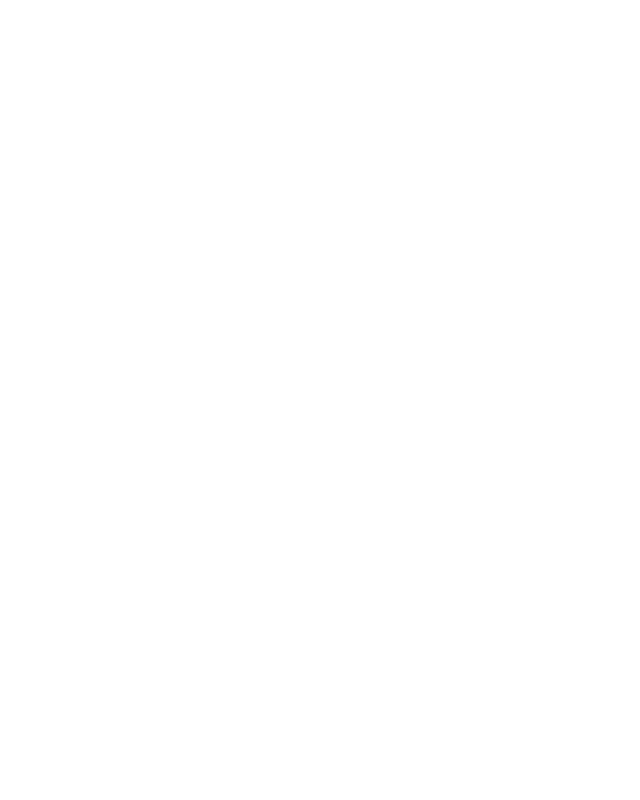
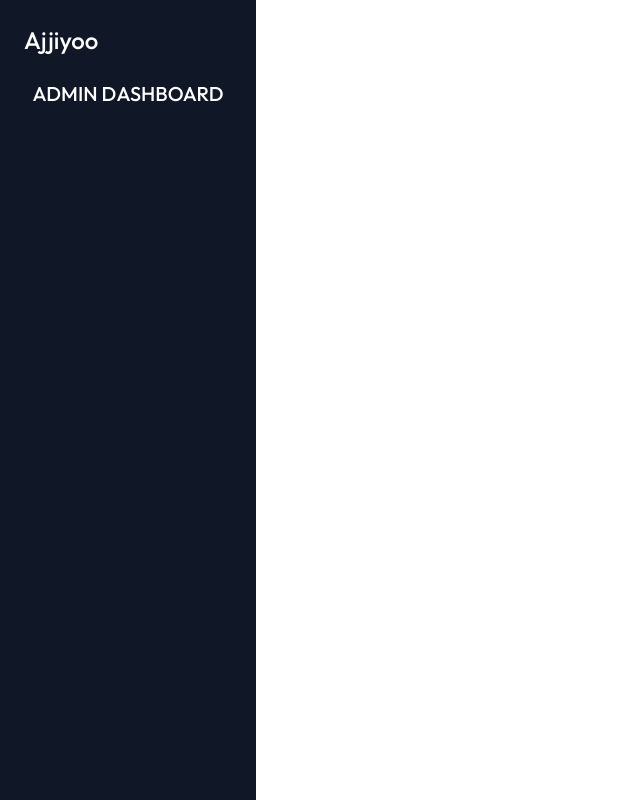
Before and after one commit to asjadahamed77/AjjiyooEcom, a React (Vite) app in the folder client/: page /admin in a window 1280 px wide. Before the commit this address had no page. Shown: the whole page, without its empty margins (0-640 px from the left). Built offline with nearby package versions, Linux system fonts and the light colour scheme.

Commit message:
Working on admin layout

```diff
--- a/client/src/App.jsx
+++ b/client/src/App.jsx
@@ -11,6 +11,7 @@
 import OrderConfirmationPage from './pages/OrderConfirmationPage';
 import OrderDetailsPage from './pages/OrderDetailsPage';
 import MyOrdersPage from './pages/MyOrderspage';
+import AdminLayout from './components/admin/AdminLayout';
 
 function App() {
   return (
@@ -29,6 +30,9 @@
           <Route path='/order/:id' element={<OrderDetailsPage />} />
           <Route path='/my-orders' element={<MyOrdersPage />} />
         </Route>
+        <Route path='/admin'element={<AdminLayout />} >
+
+        </Route>
       </Routes>
     </BrowserRouter>
   );
--- /dev/null
+++ b/client/src/components/admin/AdminLayout.jsx
@@ -0,0 +1,46 @@
+import { useState } from "react";
+import { FaBars } from "react-icons/fa";
+import AdminSidebar from "./AdminSidebar";
+import { Outlet } from 'react-router-dom'
+
+const AdminLayout = () => {
+  const [isSidebarOpen, setIsSidebarOpen] = useState(false);
+
+  const toggleSidebar = () => {
+    setIsSidebarOpen(!isSidebarOpen);
+  };
+
+  return (
+    <div className="min-h-screen flex flex-col md:flex-row relative">
+      {/* MOBILE TOGGLE */}
+      <div className="flex md:hidden p-4 bg-gray-900 text-white z-20">
+        <button onClick={toggleSidebar}>
+          <FaBars size={24} />
+        </button>
+        <h1 className="ml-4 text-xl font-medium">ADMIN DASHBOARD</h1>
+      </div>
+      {/* overlay for mobile side bar */}
+      {isSidebarOpen && (
+        <div
+          onClick={toggleSidebar}
+          className="fixed inset-0 bg-black/50 md:hidden"
+        ></div>
+      )}
+      {/* Sidebar */}
+      <div
+        className={`bg-gray-900 w-64 min-h-screen text-white absolute md:relative transform duration-300 transition-transform ${
+          isSidebarOpen ? "translate-x-0" : "-translate-x-full"
+        } md:translate-x-0 md:static md:block z-20`}
+      >
+        {/* Sidebar component */}
+        <AdminSidebar />
+      </div>
+      {/* Main Content */}
+      <div className="flex-grow p-6 overflow-auto">
+        <Outlet />
+      </div>
+    </div>
+  );
+};
+
+export default AdminLayout;
--- /dev/null
+++ b/client/src/components/admin/AdminSidebar.jsx
@@ -0,0 +1,17 @@
+import { Link } from "react-router-dom"
+
+const AdminSidebar = () => {
+  return (
+    <div className="p-6 ">
+      <div className="mb-6">
+    <Link to={'/admin'} className="text-2xl font-medium">Ajjiyoo</Link>
+      </div>
+      <h2 className="text-xl font-medium mb-6 text-center">ADMIN DASHBOARD</h2>
+      <nav className="flex flex-col space-y-2">
+
+      </nav>
+    </div>
+  )
+}
+
+export default AdminSidebar
--- a/client/src/components/common/Navbar.jsx
+++ b/client/src/components/common/Navbar.jsx
@@ -45,6 +45,7 @@
         </Link>
       </div>
       <div className="flex items-center gap-4">
+        <Link to={'/admin'} className="block bg-black text-white text-sm px-2 py-1 rounded-full">ADMIN</Link>
         <Link to={"/profile"} className="hover:text-black">
           <HiOutlineUser className="h-6 w-6 text-gray-600" />
         </Link>
--- a/client/src/components/layout/AdminLayout.jsx
+++ /dev/null
@@ -1,11 +0,0 @@
-import React from 'react'
-
-const AdminLayout = () => {
-  return (
-    <div>
-
-    </div>
-  )
-}
-
-export default AdminLayout
```
